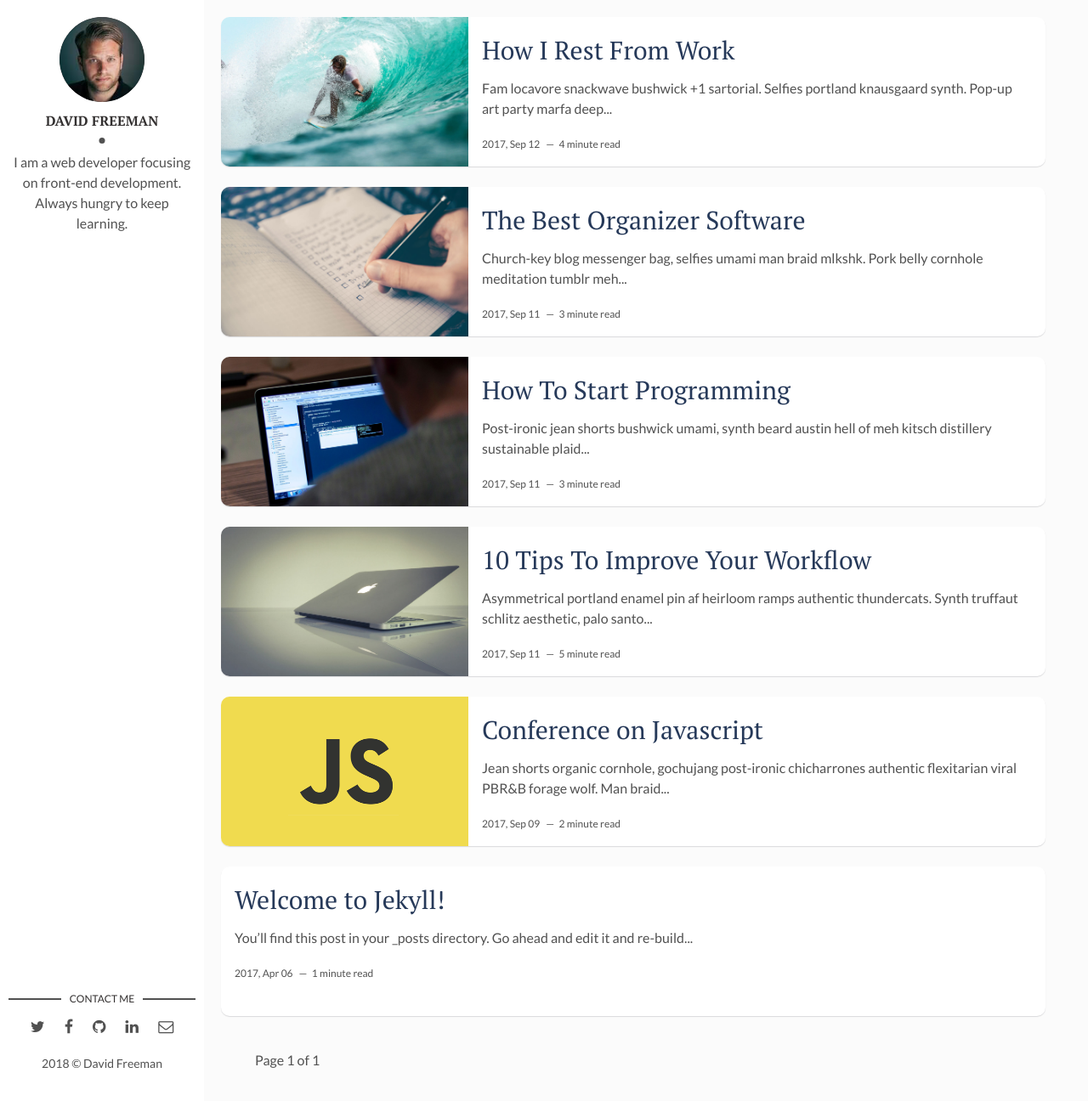
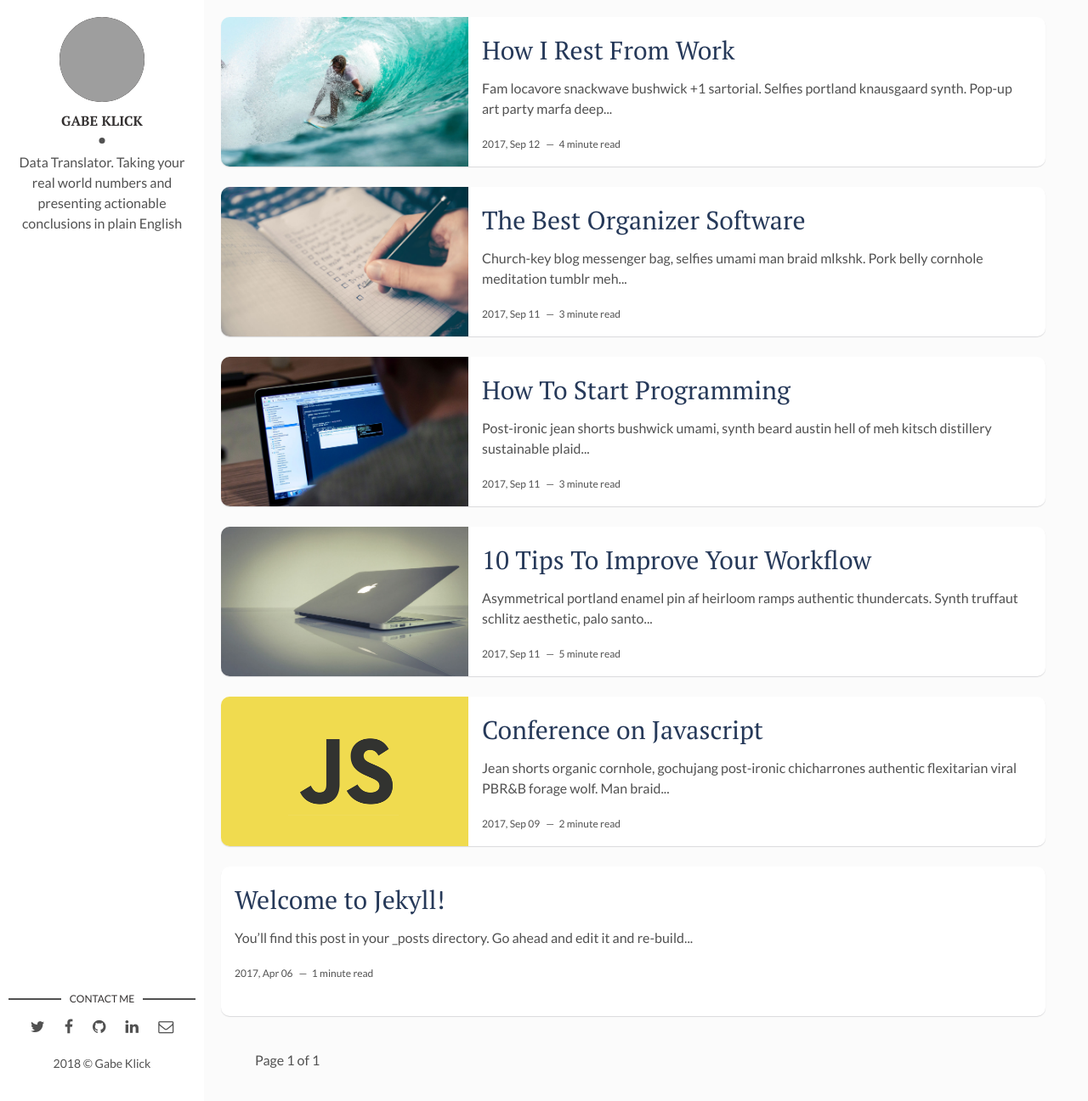
Before and after one commit to KlickHereForDataScience/KlickHereForDataScience.github.io, a Jekyll site: the page built from index.html, in a window 1280 px wide and 1296 px high. Shown: the whole window at 85% size. Built offline with Jekyll 4.4.1, drawn with Linux system fonts in a browser that asks for light colours; the list of posts is cut into pages by our own code; grey boxes are pictures that could not be loaded.

Commit message:
Update _config.yml

```diff
--- a/_config.yml
+++ b/_config.yml
@@ -9,9 +9,9 @@ url: "https://klickherefordatascience.github.io/" # the base hostname & protocol
 site-twitter: #if your site has a twitter account, enter it here
 
 # Author Settings
-author: David Freeman # add your name
-author-img: david-freeman.jpg # add your photo
-about-author: I am a web developer focusing on front-end development. Always hungry to keep learning. # add description
+author: Gabe Klick # add your name
+author-img: # add your photo
+about-author: Data Translator. Taking your real world numbers and presenting actionable conclusions in plain English # add description
 social-twitter: # add your Twitter handle
 social-facebook: # add your Facebook handle
 social-github: artemsheludko # add your Github handle
```
